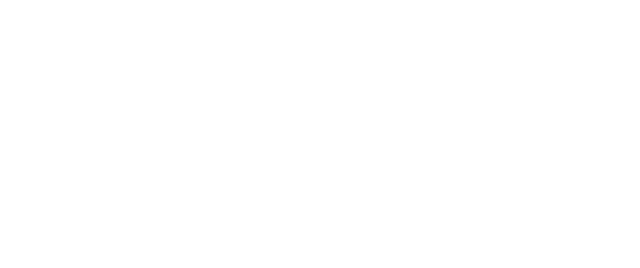
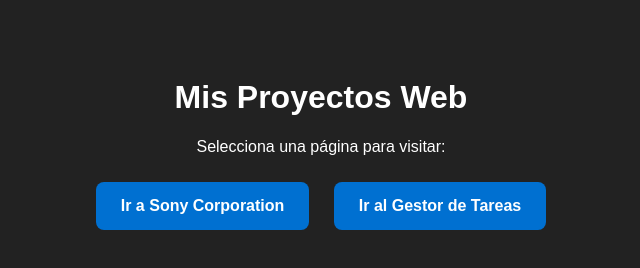
Before and after one commit to sonicisa456/ACTIVIDAD-2, a plain HTML site: page index.html in a window 1280 px wide. Shown: the whole page, without its empty margins (319-959 px from the left). Drawn offline with Linux system fonts and the light colour scheme.

Commit message:
Add styles and buttons to index.html

```diff
--- a/index.html
+++ b/index.html
@@ -6,6 +6,37 @@
     <title>Pagina de enlaces</title>
 </head>
 <body>
+<style>
+        body {
+            font-family: Arial, sans-serif;
+            background-color: #222;
+            color: white;
+            text-align: center;
+            padding: 50px;
+        }
+        .boton{
+            display: inline-block;
+            padding: 15px 25px;
+            margin: 10px;
+            background-color: #0070d1;
+            color: white;
+            text-decoration: none;
+            border-radius: 8px;
+            font-weight: bold;
+        }
+        .boton:hover {
+            background-color: #0056a5;
+        }
+    </style>
+</head>
+<body>
+
+    <h1>Mis Proyectos Web</h1>
+    <p>Selecciona una página para visitar:</p>
+
+    <a href="sony.html" class="boton">Ir a Sony Corporation</a>
+
+    <a href="gestor.html" class="boton">Ir al Gestor de Tareas</a>
 
 </body>
 </html>
```
